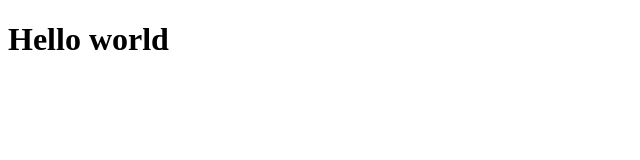
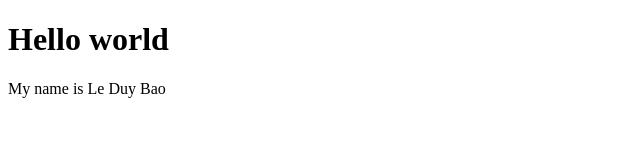
Before and after one commit to leduybao1410/duybao1410-demo, a plain HTML site: page index.html in a window 1280 px wide. Shown: the whole page, without its empty margins (0-640 px from the left). Drawn offline with Linux system fonts and the light colour scheme.

Commit message:
Update index.html

```diff
--- a/index.html
+++ b/index.html
@@ -8,5 +8,6 @@
 </head>
 <body>
     <h1>Hello world</h1>
+    <p>My name is Le Duy Bao</p>
 </body>
 </html>
```
